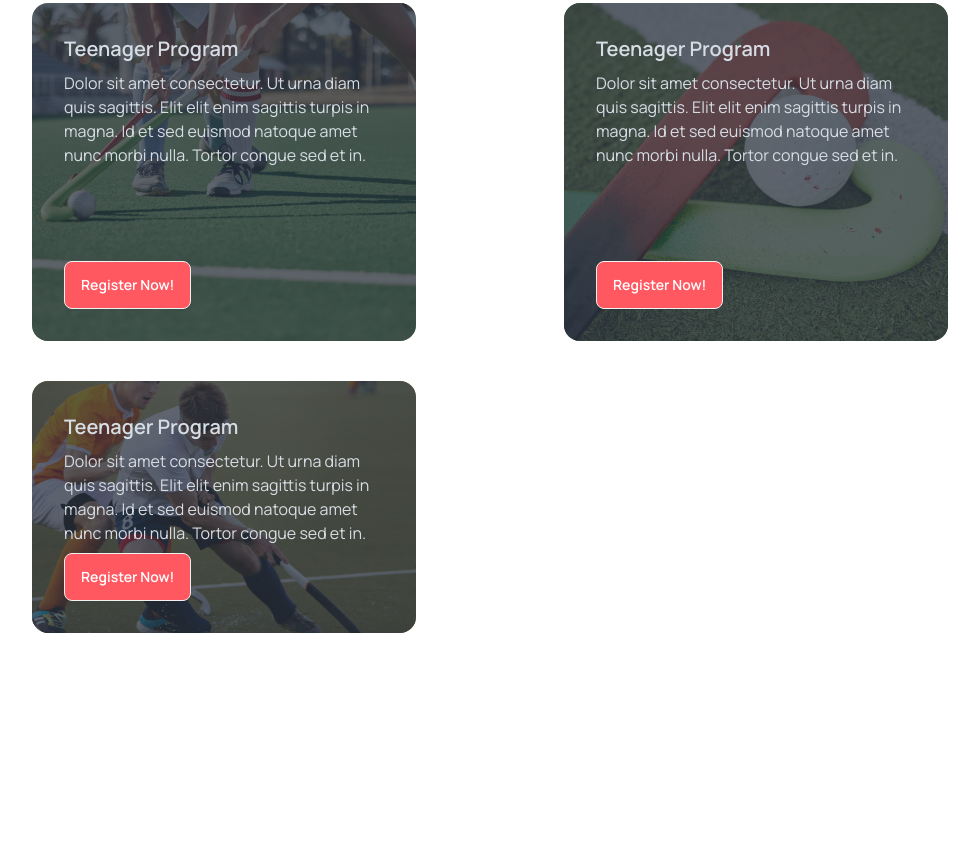
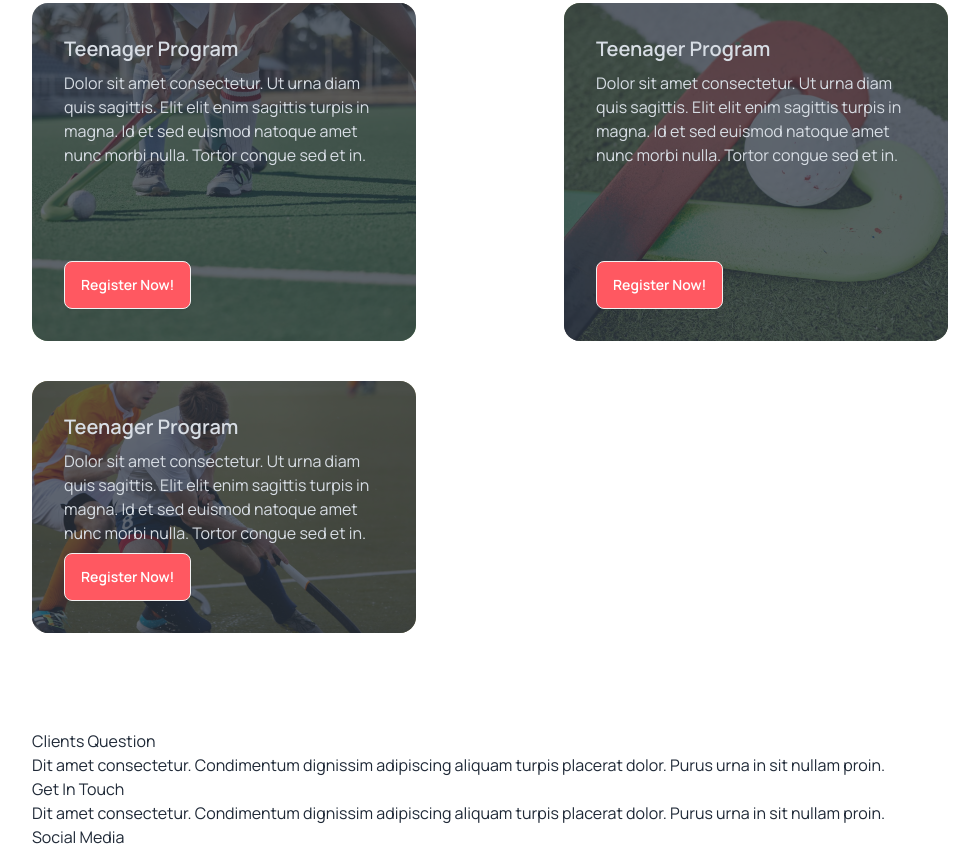
Before and after one commit to fardinariful/Hockey, a plain HTML site: page index.html in a window 1280 px wide. Shown: the part 1364-2213 px from the top of the page, without its empty margins (96-1075 px from the left). Before the commit the page ends 2093 px from the top, so only its background shows below. Drawn offline with nearby package versions, Linux system fonts and the light colour scheme.

Commit message:
some inital section added

```diff
--- a/index.html
+++ b/index.html
@@ -174,7 +174,7 @@
           <figure><img class="w-full" src="./Images/4.png" alt="Shoes" /></figure>
           <div class="card-body">
             <h2 class="card-title">Teenager Program</h2>
-            <p>Dolor sit amet consectetur. Ut urna diam quis sagittis. Elit elit
+            <p >Dolor sit amet consectetur. Ut urna diam quis sagittis. Elit elit
               enim sagittis turpis in magna. Id et sed euismod natoque amet nunc morbi nulla. Tortor congue sed et in.</p>
             <div class="card-actions justify-start">
               <button class="btn bg-error text-[#FFF]">Register Now!</button>
@@ -193,6 +193,33 @@
 
 
 </div>
+
+ <!-- question -->
+<section>
+ <div>
+<h2>Clients Question</h2>
+<p>Dit amet consectetur. Condimentum dignissim adipiscing aliquam turpis placerat dolor. Purus urna in sit nullam proin. </p>
+
+ </div>
+</section>
+
+
+<!-- Contact section -->
+<section>
+<h2>Get In Touch</h2>
+<p>Dit amet consectetur. Condimentum dignissim adipiscing aliquam turpis placerat dolor. Purus urna in sit nullam proin. </p>
+
+</section>
+
+
+<!-- social media section -->
+
+<section>
+       <h3>Social Media</h3>
+
+
+</section>
+
     </main>
 
     <footer>
```
